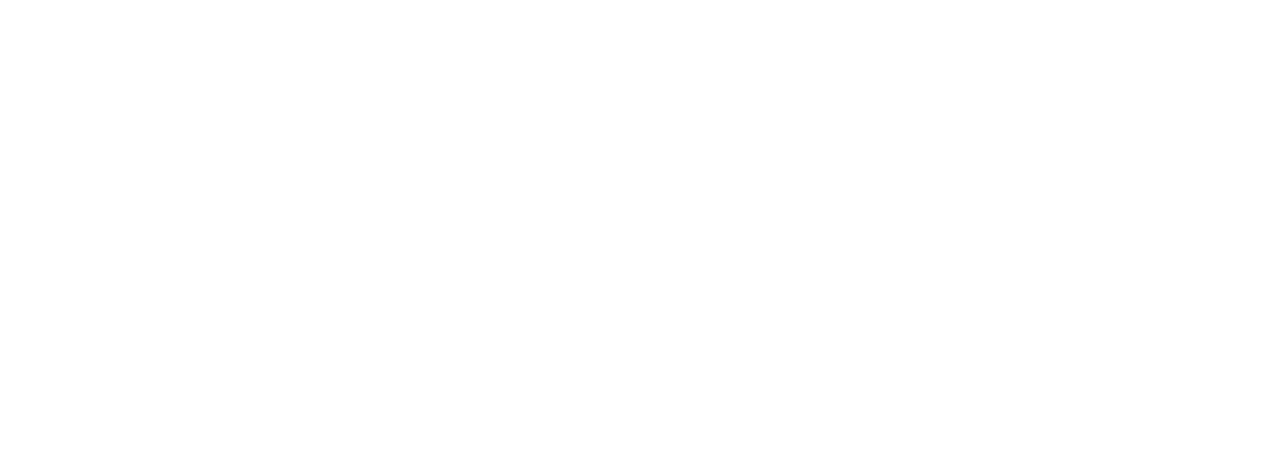
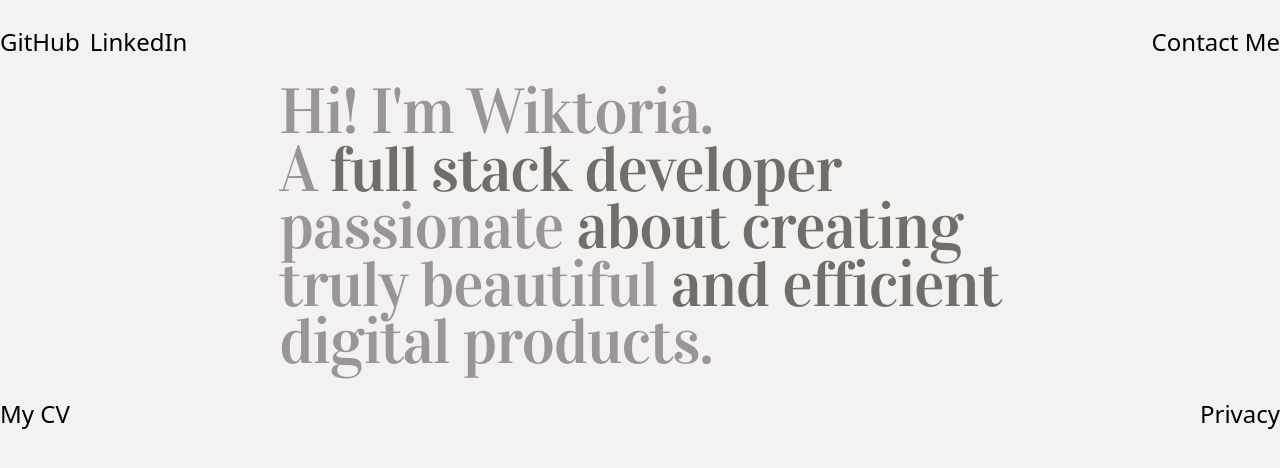
Before and after one commit to calandile/hello-world, a Next.js app: page / in a window 1280 px wide. Shown: the top 468 px of the page. Built offline with nearby package versions, Linux system fonts and the light colour scheme.

Commit message:
Build homepage and navigation

```diff
--- a/package.json
+++ b/package.json
@@ -17,11 +17,12 @@
     "@types/node": "^20",
     "@types/react": "^18",
     "@types/react-dom": "^18",
+    "autoprefixer": "^10.4.19",
     "eslint": "^8",
     "eslint-config-next": "14.2.0",
-    "postcss": "^8",
+    "postcss": "^8.4.38",
     "sass": "^1.75.0",
-    "tailwindcss": "^3.4.1",
+    "tailwindcss": "^3.4.3",
     "typescript": "^5"
   }
 }
--- /dev/null
+++ b/postcss.config.js
@@ -0,0 +1,6 @@
+module.exports = {
+    plugins: {
+        tailwindcss: {},
+        autoprefixer: {},
+    }
+}
--- /dev/null
+++ b/src/app/components/Footer.tsx
@@ -0,0 +1,14 @@
+const Footer = () => {
+    return (
+        <div className="container">
+            <nav>
+                <ul>
+                    <li><a href="https://github.com/calandile">My CV</a></li>
+                    <li><a href="">Privacy</a></li>
+                </ul>
+            </nav>
+        </div>
+    )
+}
+
+export default Footer;
--- /dev/null
+++ b/src/app/components/Navbar.tsx
@@ -0,0 +1,17 @@
+const Navbar = () => {
+    return (
+        <div className="container">
+            <nav>
+                <ul>
+                    <li><a href="https://github.com/calandile">GitHub</a></li>
+                    <li><a href="">LinkedIn</a></li>
+                </ul>
+                <ul>
+                    <li><a href="">Contact Me</a></li>
+                </ul>
+            </nav>
+        </div>
+    )
+}
+
+export default Navbar;
--- a/src/app/layout.tsx
+++ b/src/app/layout.tsx
@@ -1,5 +1,5 @@
 import type { Metadata } from "next";
-import "./styles/main.scss";
+import "./styles/scss/main.scss";
 
 export const metadata: Metadata = {
   title: "Create Next App",
@@ -13,6 +13,7 @@
 }>) {
   return (
     <html lang="en">
+      {/* <link href="https://cdn.jsdelivr.net/npm/tailwindcss@2/dist/tailwind.min.css" rel="stylesheet"></link> */}
       <body>{children}</body>
     </html>
   );
--- a/src/app/page.tsx
+++ b/src/app/page.tsx
@@ -1,5 +1,20 @@
+import Footer from "./components/Footer";
+import Navbar from "./components/Navbar";
+
 export default function Home() {
   return (
-  <main></main>
+    <main>
+      <div className="flex flex-col">
+        <header><Navbar /></header>
+          <section className="hello">
+            <div className="container">
+              <h1>
+                <span>Hi! I&apos;m Wiktoria.</span><br /><span>A</span> full stack developer<br /><span>passionate</span> about creating<br /><span>truly beautiful</span> and efficient<br /><span>digital products.</span>
+              </h1>
+            </div>
+          </section>
+        <footer><Footer /></footer>
+      </div>
+  </main>
   );
 }
--- /dev/null
+++ b/src/app/styles/scss/_variables.scss
@@ -0,0 +1,3 @@
+$light: #F4F2F0;
+$neutral: #999695;
+$dark: #706d6b;
--- /dev/null
+++ b/src/app/styles/scss/main.css
@@ -0,0 +1,17 @@
+/* Error: Can't find stylesheet to import.
+ *   ,
+ * 1 | @import "~tailwindcss/base";
+ *   |         ^^^^^^^^^^^^^^^^^^^
+ *   '
+ *   src/app/styles/scss/main.scss 1:9  root stylesheet */
+
+body::before {
+  font-family: "Source Code Pro", "SF Mono", Monaco, Inconsolata, "Fira Mono",
+      "Droid Sans Mono", monospace, monospace;
+  white-space: pre;
+  display: block;
+  padding: 1em;
+  margin-bottom: 1em;
+  border-bottom: 2px solid black;
+  content: "Error: Can't find stylesheet to import.\a   \2577 \a 1 \2502  @import \"~tailwindcss/base\";\a   \2502          ^^^^^^^^^^^^^^^^^^^\a   \2575 \a   src/app/styles/scss/main.scss 1:9  root stylesheet";
+}
--- /dev/null
+++ b/src/app/styles/scss/main.scss
@@ -0,0 +1,58 @@
+@import "~tailwindcss/base";
+@import "~tailwindcss/components";
+@import "variables";
+
+@import url("https://fonts.googleapis.com/css2?family=Montserrat:ital,wght@0,100..900;1,100..900&family=Vidaloka&display=swap");
+
+html {
+  font-size: 1.5em;
+}
+
+body {
+  background-color: $light;
+}
+
+.hello {
+  display: flex;
+  flex-direction: column;
+  justify-content: center;
+  align-items: center;
+  // height: 100vh;
+
+  .container {
+    display: contents;
+  }
+
+  h1 {
+    color: $dark;
+    font-family: "Vidaloka", serif;
+    font-size: 5vw;
+    letter-spacing: -0.02em;
+    line-height: 0.9;
+
+    span {
+      color: $neutral;
+    }
+  }
+}
+
+nav {
+  display: flex;
+  justify-content: space-between;
+  padding: 1rem 0;
+
+  ul {
+    display: inline-flex;
+    gap: 10px;
+  }
+}
+
+footer {
+  nav {
+    display: flex;
+    justify-content: space-between;
+    ul {
+      display: contents;
+    }
+  }
+}
--- /dev/null
+++ b/tailwind.config.js
@@ -0,0 +1,8 @@
+/** @type {import('tailwindcss').Config} */
+module.exports = {
+  content: ["./src/**/*.{tsx,jsx}"],
+  theme: {
+    extend: {},
+  },
+  plugins: [],
+}
```
Also changed, not shown: 2 other files (tests, documents, lock files or other folders).
